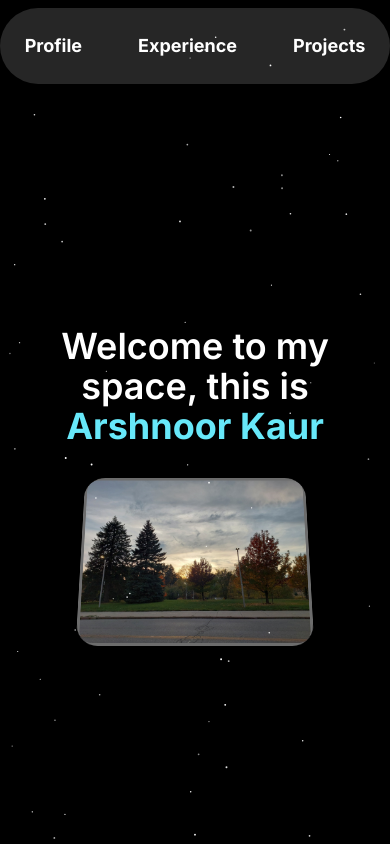
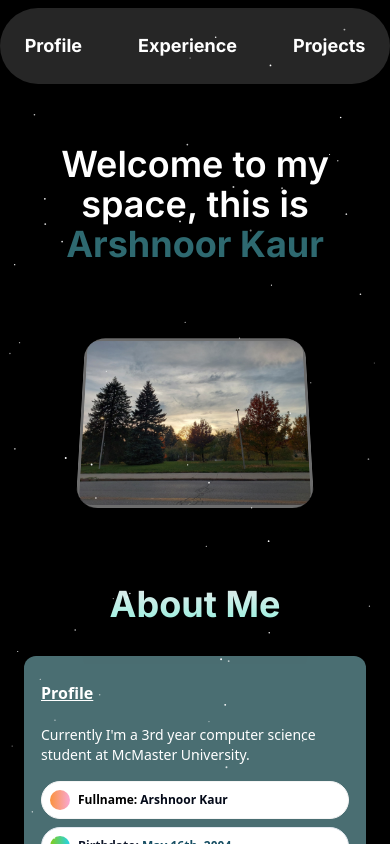
Before and after one commit to Arshnoor1605/ArshnoorKaur-PersonalPortfolio, a Next.js app: page / in a window 390 px wide. Shown: the top 844 px of the page. Built offline with nearby package versions, Linux system fonts and the light colour scheme.

Commit message:
Decreased the space between the container and the About Me

```diff
--- a/components/bento.tsx
+++ b/components/bento.tsx
@@ -32,7 +32,7 @@ import { Spotlight } from "./spotlight";
 export function BentoGridThirdDemo() {
   return (
     <div className="max-w-4xl mx-auto">
-      <h2 className="mb-10  text-4xl md:text-7xl font-bold text-center bg-clip-text text-transparent bg-gradient-to-b from-slate-50 to-teal-200 bg-opacity-50">
+      <h2 className="mb-8 sm:mb-4  text-4xl md:text-7xl font-bold text-center bg-clip-text text-transparent bg-gradient-to-b from-slate-50 to-teal-200 bg-opacity-50">
         About Me
       </h2>
       <BentoGrid className="md:auto-rows-[20rem] ">
--- a/components/container_scroll.tsx
+++ b/components/container_scroll.tsx
@@ -96,10 +96,10 @@
 //   );
 // }
 
-import React, { useEffect, useRef } from "react";
-import { ContainerScroll } from "./ui/container-scroll-animation";
-import Image from "next/image";
-import { motion } from "framer-motion";
+// import React, { useEffect, useRef } from "react";
+// import { ContainerScroll } from "./ui/container-scroll-animation";
+// import Image from "next/image";
+// import { motion } from "framer-motion";
 
 const ParallaxImage = () => {
   const ref = useRef<HTMLDivElement>(null);
@@ -124,43 +124,79 @@ const ParallaxImage = () => {
   );
 };
 
+// export function HeroScrollDemo() {
+//   return (
+//     <div className="relative flex flex-col overflow-hidden mb-1">
+//       {" "}
+//       {/* Added margin-bottom */}
+//       <ParallaxImage />
+//       <ContainerScroll
+//         titleComponent={
+//           <>
+//             <motion.h1
+//               initial={{ opacity: 0, y: 20 }}
+//               animate={{ opacity: 1, y: 0 }}
+//               transition={{ duration: 1 }}
+//               className="relative text-4xl font-semibold text-white dark:text-white z-10 mb-9"
+//             >
+//               Welcome to my space, this is <br />
+//               <span className="text-4xl md:text-[6rem] font-bold mt-1 leading-none text-cyan-300">
+//                 Arshnoor Kaur
+//               </span>
+//             </motion.h1>
+//           </>
+//         }
+//       >
+//         {/* <Image
+//           src={"/FallbyNoor.jpeg"}
+//           alt="my image"
+//           height={720}
+//           width={1400}
+//           className="rounded-2xl object-cover h-full object-left-top"
+//           draggable={false}
+//         /> */}
+//         <Image
+//           src="/FallbyNoor.jpeg"
+//           alt="my image"
+//           height={720}
+//           width={1400}
+//           className="rounded-2xl object-cover h-auto w-full sm:h-full sm:w-full"
+//         />
+//       </ContainerScroll>
+//     </div>
+//   );
+// }
+
+import React, { useEffect, useRef } from "react";
+import { ContainerScroll } from "./ui/container-scroll-animation";
+import Image from "next/image";
+import { motion } from "framer-motion";
+
 export function HeroScrollDemo() {
   return (
-    <div className="relative flex flex-col overflow-hidden mb-1">
-      {" "}
-      {/* Added margin-bottom */}
+    <div className="relative flex flex-col overflow-hidden mb-[-5rem] w-full ">
       <ParallaxImage />
       <ContainerScroll
         titleComponent={
-          <>
           <motion.h1
             initial={{ opacity: 0, y: 20 }}
             animate={{ opacity: 1, y: 0 }}
             transition={{ duration: 1 }}
-              className="relative text-4xl font-semibold text-white dark:text-white z-10 mb-9"
+            className="relative text-4xl text-sans font-semibold text-white dark:text-white z-10 mb-[2rem]" // Added negative margin-bottom
           >
             Welcome to my space, this is <br />
-              <span className="text-4xl md:text-[6rem] font-bold mt-1 leading-none text-cyan-300">
+            <span className="text-4xl md:text-[6rem] text-sans font-bold mt-1 leading-none text-cyan-300 text-opacity-45">
               Arshnoor Kaur
             </span>
           </motion.h1>
-          </>
         }
       >
-        {/* <Image
-          src={"/FallbyNoor.jpeg"}
-          alt="my image"
-          height={720}
-          width={1400}
-          className="rounded-2xl object-cover h-full object-left-top"
-          draggable={false}
-        /> */}
         <Image
           src="/FallbyNoor.jpeg"
           alt="my image"
           height={720}
           width={1400}
-          className="rounded-2xl object-cover h-auto w-full sm:h-full sm:w-full"
+          className="rounded-2xl object-cover h-auto w-full" // Ensure full width and auto height
         />
       </ContainerScroll>
     </div>
--- a/components/ui/container-scroll-animation.tsx
+++ b/components/ui/container-scroll-animation.tsx
@@ -36,7 +36,7 @@ export const ContainerScroll = ({
 
   return (
     <div
-      className="h-[60rem] md:h-[80rem] flex items-center justify-center relative p-2 md:p-20"
+      className="h-[40rem] md:h-[64rem] flex items-center justify-center relative p-2 md:p-20"
       ref={containerRef}
     >
       <div
@@ -67,14 +67,42 @@ export const Header = ({ translate, titleComponent }: any) => {
   );
 };
 
+// export const Card = ({
+//   rotate,
+//   scale,
+//   children,
+// }: {
+//   rotate: MotionValue<number>;
+//   scale: MotionValue<number>;
+//   translate: MotionValue<number>;
+//   children: React.ReactNode;
+// }) => {
+//   return (
+//     <motion.div
+//       style={{
+//         rotateX: rotate,
+//         scale,
+//         boxShadow:
+//           "0 0 #0000004d, 0 9px 20px #0000004a, 0 37px 37px #00000042, 0 84px 50px #00000026, 0 149px 60px #0000000a, 0 233px 65px #00000003",
+//       }}
+//       className="max-w-5xl -mt-12 mx-auto h-[full] md:h-[40rem] w-full border-4 border-[#6C6C6C] md:p-2 bg-[#222222] rounded-[30px] shadow-2xl"
+//     >
+//       <div className=" h-full w-full  overflow-hidden rounded-2xl bg-transparent dark:bg-zinc-900 md:rounded-2xl md:p-2 ">
+//         {children}
+//       </div>
+//     </motion.div>
+//   );
+// };
+
 export const Card = ({
   rotate,
   scale,
+  translate, // Added translate prop to match the destructuring
   children,
 }: {
   rotate: MotionValue<number>;
   scale: MotionValue<number>;
-  translate: MotionValue<number>;
+  translate: MotionValue<number>; // Added translate prop to match the destructuring
   children: React.ReactNode;
 }) => {
   return (
@@ -82,12 +110,14 @@ export const Card = ({
       style={{
         rotateX: rotate,
         scale,
+        translateY: translate, // Apply the translateY style
         boxShadow:
           "0 0 #0000004d, 0 9px 20px #0000004a, 0 37px 37px #00000042, 0 84px 50px #00000026, 0 149px 60px #0000000a, 0 233px 65px #00000003",
       }}
-      className="max-w-5xl -mt-12 mx-auto h-[full] md:h-[40rem] w-full border-4 border-[#6C6C6C] md:p-2 bg-[#222222] rounded-[30px] shadow-2xl"
+      className="max-w-5xl mx-auto h-[full] md:h-[40rem] w-full border-4 border-[#6C6C6C] md:p-2 bg-[#222222] rounded-[30px] shadow-2xl"
+      // Removed -mt-12 to eliminate top margin
     >
-      <div className=" h-full w-full  overflow-hidden rounded-2xl bg-transparent dark:bg-zinc-900 md:rounded-2xl md:p-2 ">
+      <div className="h-full w-full overflow-hidden rounded-2xl bg-transparent dark:bg-zinc-900 md:rounded-2xl md:p-2">
         {children}
       </div>
     </motion.div>
```
Lines whose indentation alone changed are shown as unchanged.
